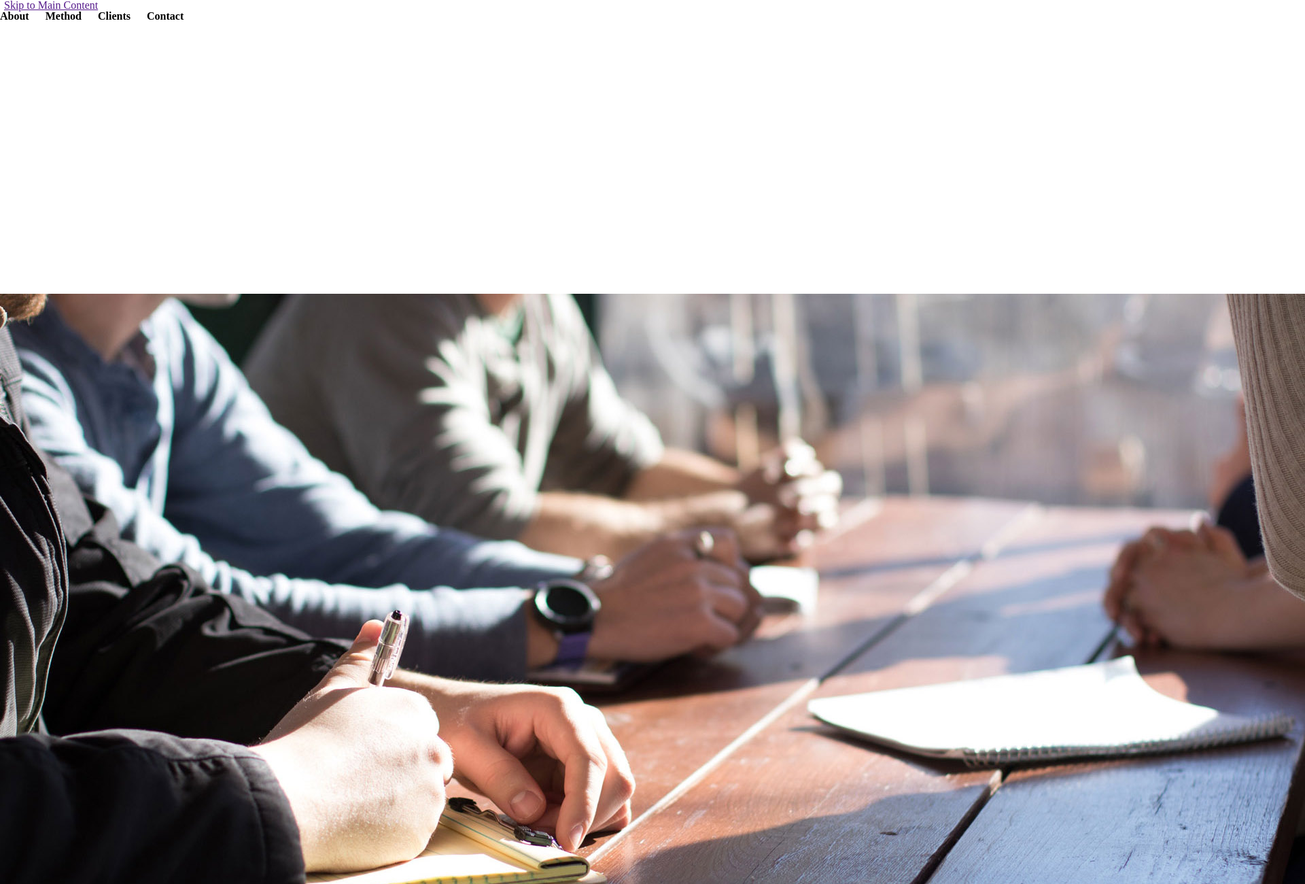
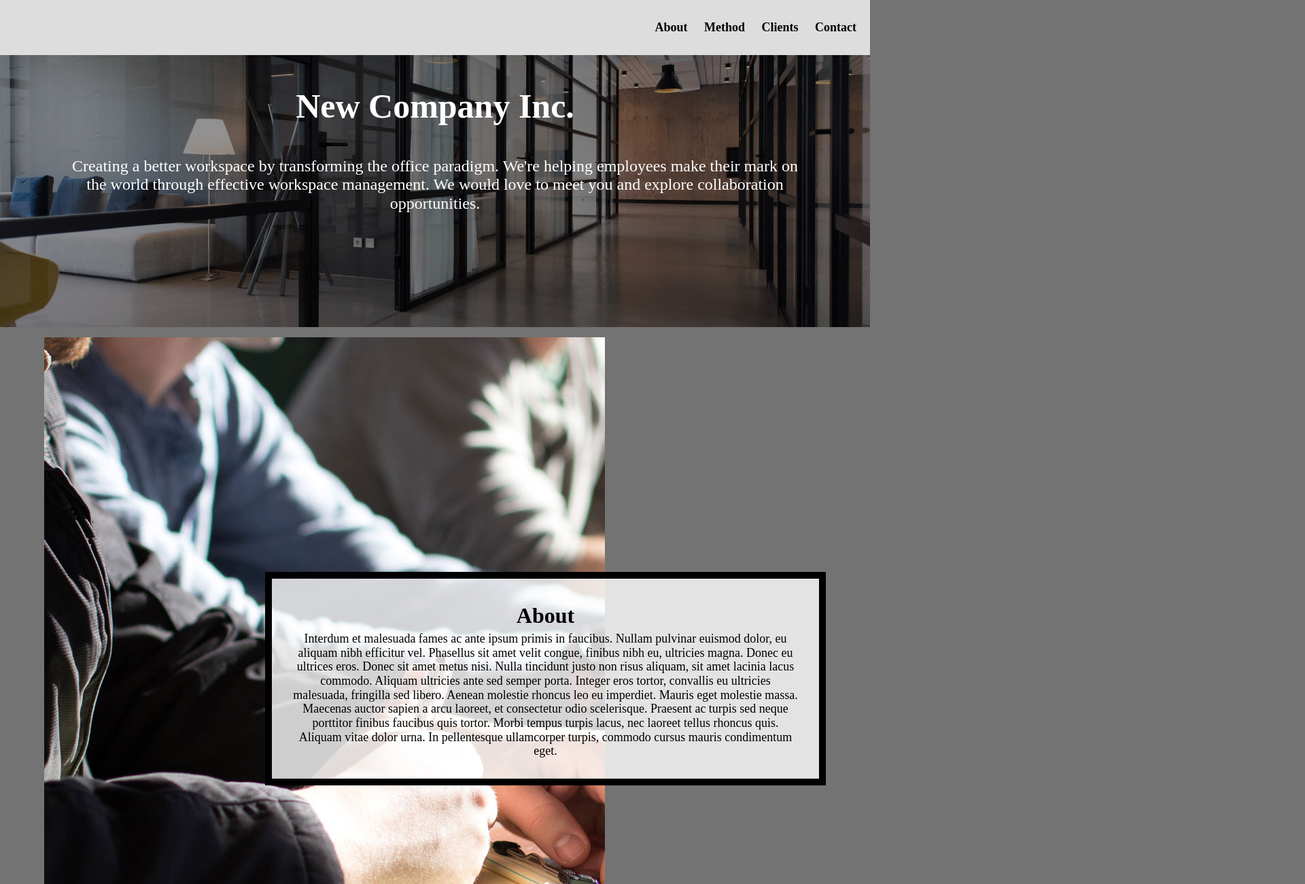
Before and after one commit to AHakim26/hw3_2024, a plain HTML site: page index.html in a window 1280 px wide. Shown: the top 1300 px of the page at 68% size, 1920 px wide, since content can reach past the window. Drawn offline with Linux system fonts and the light colour scheme.

Commit message:
Add files via upload

```diff
--- a/css/style.css
+++ b/css/style.css
@@ -107,47 +107,124 @@ footer{
 
 /* Step 1: Write selector/rule property to add an underline when
 links in the navigation are in the hover or focus state.*/
+.nav a:hover, .nav a:focus{
+  text-decoration: underline;
+}
+
+
+/* Step 2a: Write selector/rule property to position the default position for the skip class element*/
+.skip a{
+  position: absolute;
+  top: -40px;
+  border: solid 2px black;
+}
+
+/* Step 2b: Write selector/rule property to position the skip class element when it is in focus*/
+.skip a:focus{
+  top: 20px;
+}
+
+/* Step 3: Write selector/rule property to style all elements when in focus*/
+.focus{
+  outline: 2px solid black;
+}
+
+
+/* Step 4: Write selector/rule property to style the container */
+.container{
+  display: grid;
+  grid-template-columns:  1fr 5fr 1fr;
+  gap: 15px;
+}
+
+/* Step 5: Write selector/rule property to add the background image to the
+first div in the grid and place it in the grid. */
+.container div:first-child{
+  background-image: url(../images/header.jpg);
+  grid-column: 1/-1;
+  background-attachment:fixed;
+background-position:center;
+background-repeat:no-repeat;
+background-size:cover;
+}
 
 
 
-/* Step 2a: Write selector/rule property to position the default position for the skip class element*/
+/* Steps 6 and 7: Write the selector/rule properties to add place the next elements in the next four rows in the grid. */
+.about, .method, .clients, .contact {
+  grid-column: 2/3;
+}
 
+.about, .about-image
+{grid-row: 2/3;}
 
-/* Step 2b: Write selector/rule property to position the skip class element when it is in focus*/
+.method, .method-image
+{grid-row: 3/4;}
 
+.clients, .clients-image
+{grid-row: 4/5;}
 
-/* Step 3: Write selector/rule property to style all elements when in focus*/
+.contact, .contact-image
+{grid-row: 5/6;}
 
-
-
-/* Step 4: Write selector/rule property to style the container */
-
-
-/* Step 5: Write selector/rule property to add the background image to the
-first div in the grid  and place it in the grid. */
-
-
-
-/* Steps 6 and 7: Write the selector/rule properties to add place the next elements in the next
- four rows in the grid. */
-
+.about-image, .method-image, .clients-image, .contact-image
+{grid-column: 1/-1;
+overflow: hidden;}
       /*This will be a lot of rules.... but be strategic and combine seletors*/
 
 
  /* Step 8: Write the selector/rule property to style the .text-block class. */
+.text-block{
+  margin: auto;
+  max-height: 600px;
+  padding: 30px;
+  text-align: center;
+  border: 10x solid black;
+}
+
 
 
 /* Add your media query here */
 
 
+
+
+@media screen and (min-width: 800px)
+{
   /* Step 9: Write the selector/rule property to style the nav element */
+  nav{
+    text-align: right;
+    padding-top: 30px;
+    padding-bottom: 30px;
+    padding-left: 0px;
+    padding-right: 0px;
+  }
 
 
   /* Step 10: Write the selector/rule property to update the .container class */
+  .container{
+    grid-template-columns: 50px auto 500px auto 50px;
+  }
+
+
 
 
   /* Steps 11 and 12: Update the grid-column property of the grid's children (where-needed)*/
+  .about, .method, .clients, .contact{
+    grid-column: 3/5;}
+  .method, .contact, .about-image, .clients-image{
+    grid-column: 2/4;}
+
+
+
+
+
+
 
 
 
  /* Step 13:Write the selector/rule property to update the .text-block class */
+ .text-block class{
+    max-height: 250;
+    content: reachability}
+ }
--- a/index.html
+++ b/index.html
@@ -4,8 +4,8 @@
     <meta charset="utf-8">
     <meta name="viewport" content="width=device-width, initial-scale=1.0">
     <link rel="icon" type="image/png" href="images/logo-drk.png" />
+    <link rel="stylesheet" type="text/css" href="css/html5reset.css">
     <link rel="stylesheet" type="text/css" href="css/style.css">
-    <link rel="stylesheet" type="text/css" href="css/html5reset.css">
     <title>Newer Company Inc.</title>
   </head>
   <body>
@@ -29,7 +29,6 @@
       <div class="about-image" id="about">
         <img src="images/about.jpg" alt=""/>
       </div>
-
       <div class="about text-block">
         <h2>About</h2>
         <p>Interdum et malesuada fames ac ante ipsum primis in faucibus. Nullam pulvinar euismod dolor, eu aliquam nibh efficitur vel. Phasellus sit amet velit congue, finibus nibh eu, ultricies magna. Donec eu ultrices eros. Donec sit amet metus nisi. Nulla tincidunt justo non risus aliquam, sit amet lacinia lacus commodo. Aliquam ultricies ante sed semper porta. Integer eros tortor, convallis eu ultricies malesuada, fringilla sed libero. Aenean molestie rhoncus leo eu imperdiet. Mauris eget molestie massa. Maecenas auctor sapien a arcu laoreet, et consectetur odio scelerisque. Praesent ac turpis sed neque porttitor finibus faucibus quis tortor. Morbi tempus turpis lacus, nec laoreet tellus rhoncus quis. Aliquam vitae dolor urna. In pellentesque ullamcorper turpis, commodo cursus mauris condimentum eget.</p>
```
